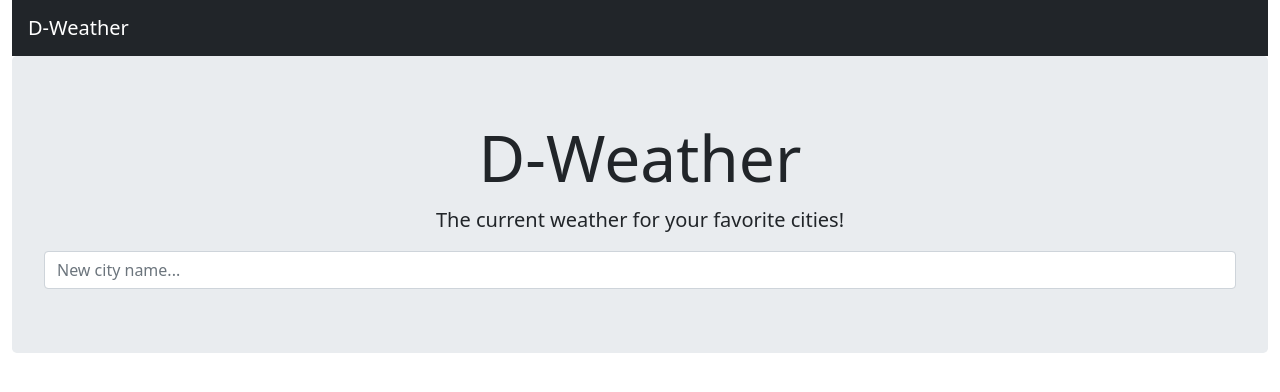
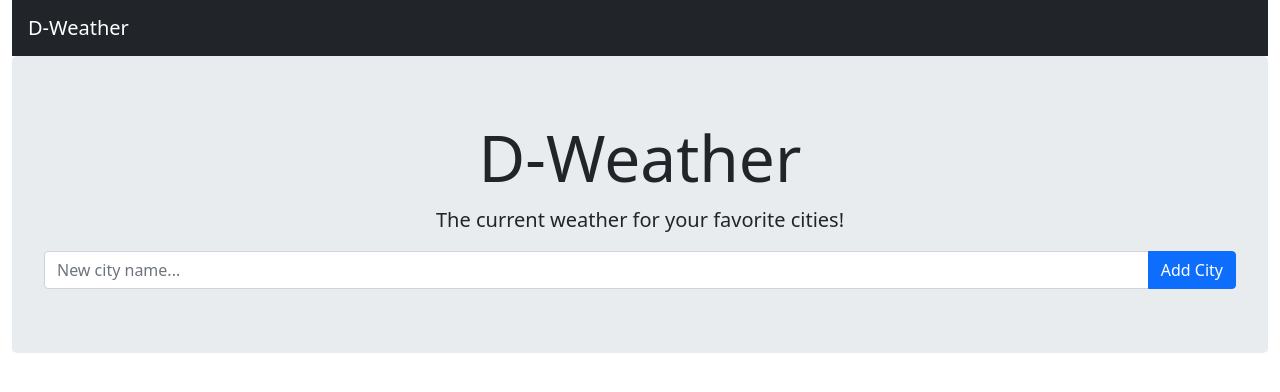
Before and after one commit to MCheroajdN/Final-PERN-Portfolio, a React (Create React App) app in the folder client/: page / in a window 1280 px wide. Shown: the top 392 px of the page. Built offline with nearby package versions, Linux system fonts and the light colour scheme; no server answers.

Commit message:
created button (Add City) with event handler to append to the input field

```diff
--- a/client/src/App.js
+++ b/client/src/App.js
@@ -8,6 +8,8 @@
   Jumbotron,
   InputGroup,
   Input,
+  InputGroupAddon,
+  Button,
   Col
 } from 'reactstrap';
 
@@ -60,6 +62,11 @@
               value={this.state.newCityName}
               onChange={this.handleInputChange}
               />
+
+          <InputGroupAddon addonType="append">
+             <Button color="primary" onClick={this.handleAddCity}>Add City</Button>
+           </InputGroupAddon>
+
         </InputGroup>
       </Jumbotron>
 
```
